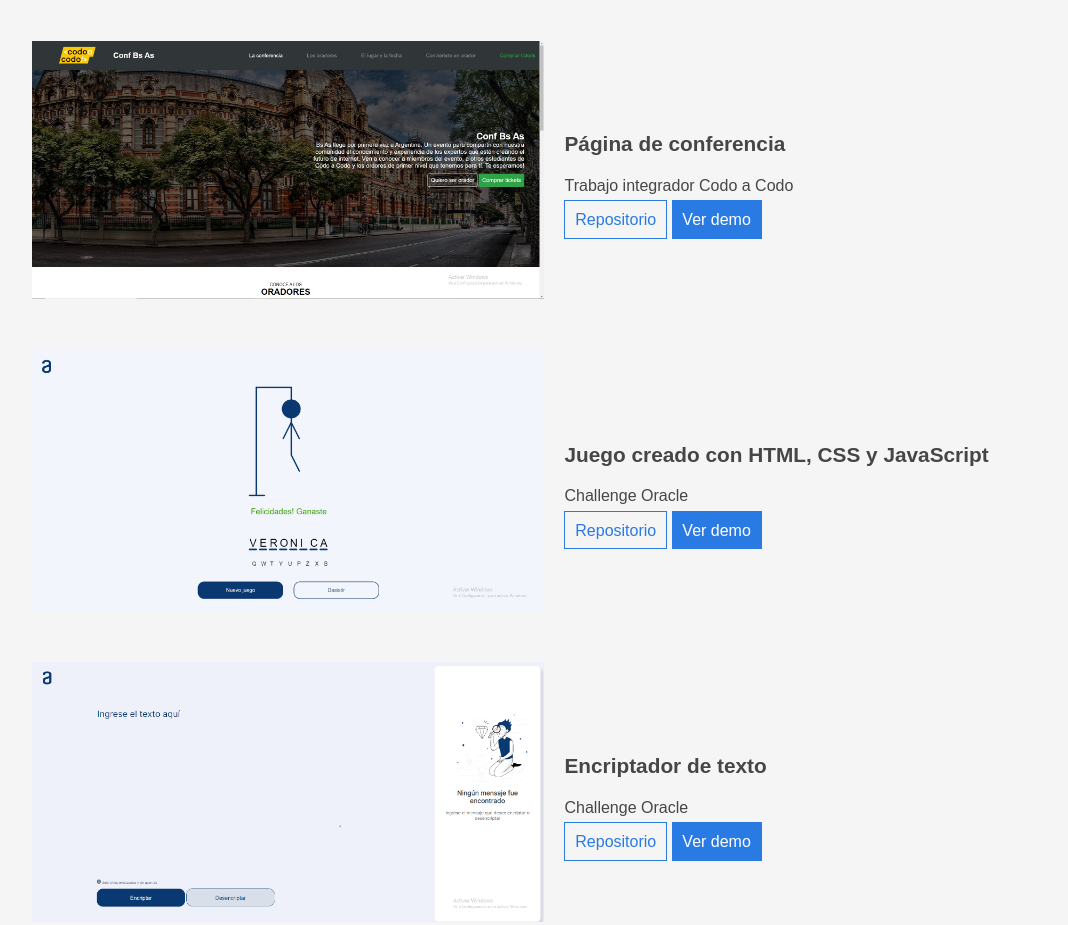
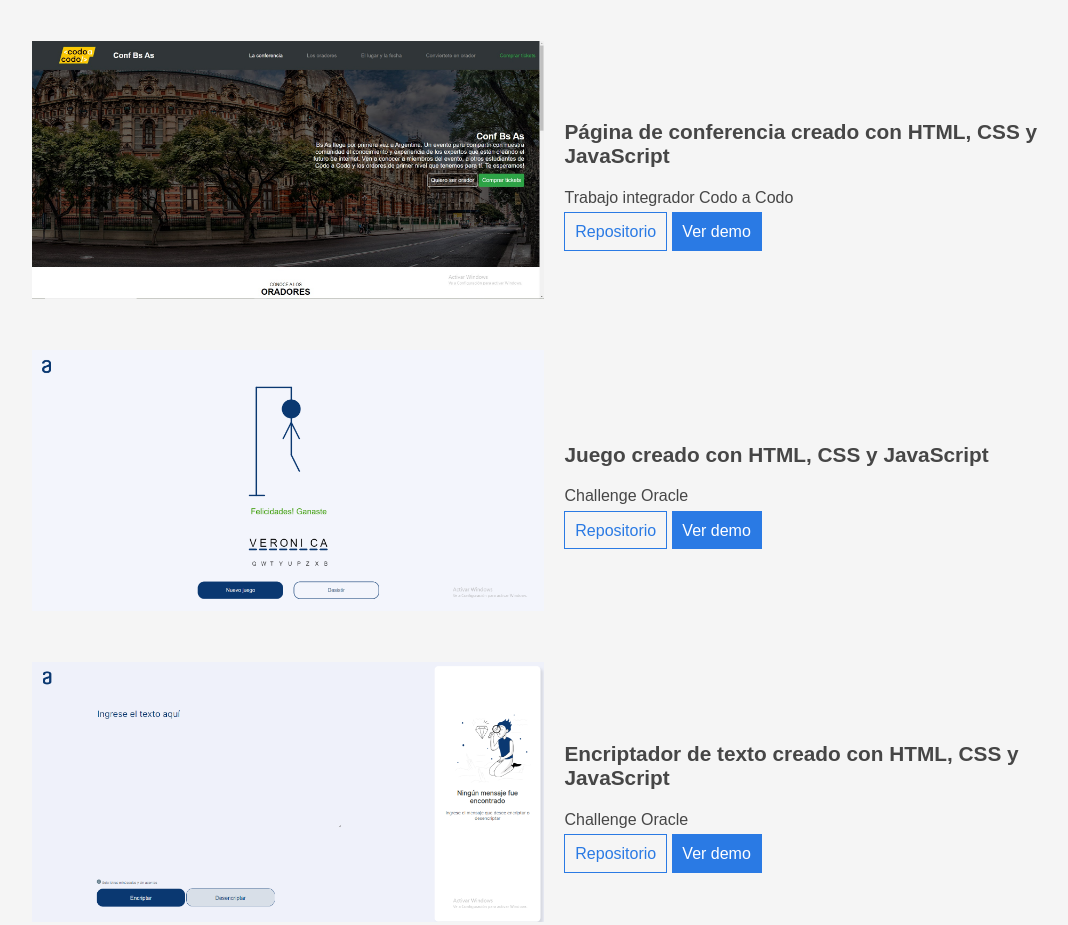
Before and after one commit to Lucasybanez/portfolio, a plain HTML site: page index.html in a window 1280 px wide. Shown: the part 3040-3965 px from the top of the page, without its empty margins (96-1164 px from the left). Drawn offline with Linux system fonts and the light colour scheme.

Commit message:
Skills en proyectos
Se agregó las habilidades usadas en cada proyecto

```diff
--- a/index.html
+++ b/index.html
@@ -205,7 +205,7 @@
             <div class="exp_contenedor">
                 <img src="./img/web1.jpg" alt="" class="exp_contenedor_caja1">
                 <div class="exp_contenedor_caja2">
-                    <p class="exp_contenedor_caja2_tag">Página de conferencia</p>
+                    <p class="exp_contenedor_caja2_tag">Página de conferencia creado con HTML, CSS y JavaScript</p>
                     <p>Trabajo integrador Codo a Codo</p>
                     <a class="exp_contenedor_caja2_button1" href="https://github.com/Lucasybanez/cacpagciudad.github.io">Repositorio</a>
                     <a class="exp_contenedor_caja2_button2" href="https://lucasybanez.github.io/cacpagciudad.github.io/">Ver demo</a>
@@ -225,7 +225,7 @@
             <div class="exp_contenedor">
                 <img src="./img/web3.png" alt="" class="exp_contenedor_caja1">
                 <div class="exp_contenedor_caja2">
-                    <p class="exp_contenedor_caja2_tag">Encriptador de texto</p>
+                    <p class="exp_contenedor_caja2_tag">Encriptador de texto creado con HTML, CSS y JavaScript</p>
                     <p>Challenge Oracle</p>
                     <a class="exp_contenedor_caja2_button1" href="https://github.com/Lucasybanez/onedesencriptador.github.io">Repositorio</a>
                     <a class="exp_contenedor_caja2_button2" href="https://lucasybanez.github.io/onedesencriptador.github.io/">Ver demo</a>
```
